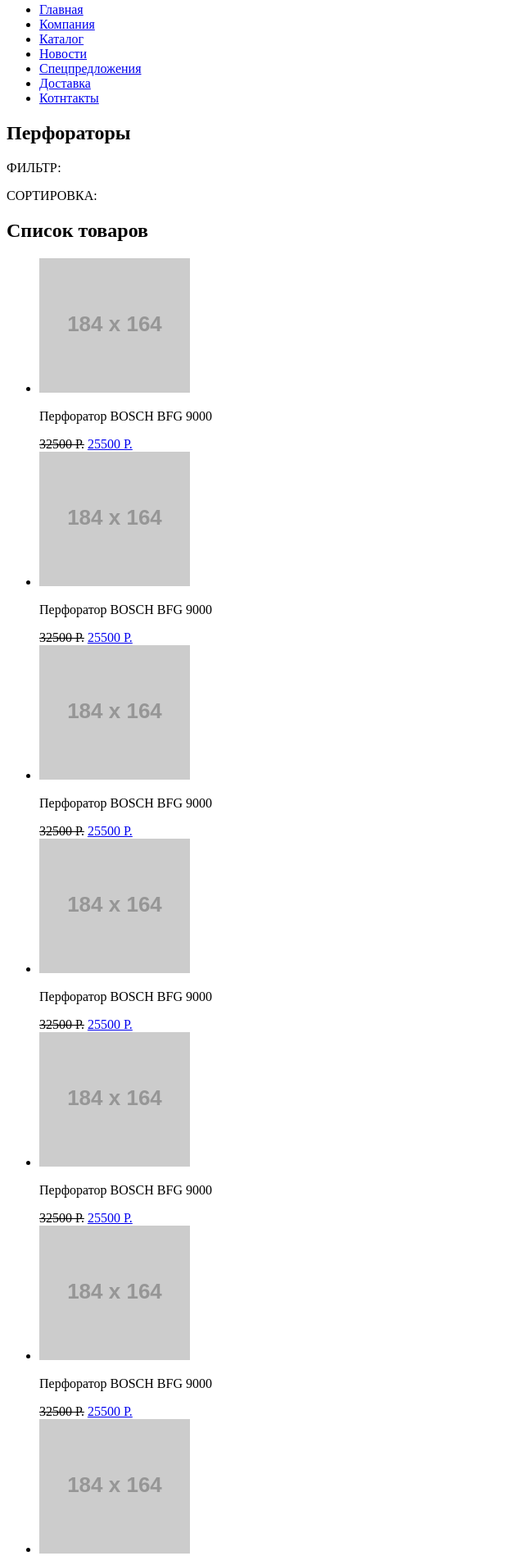
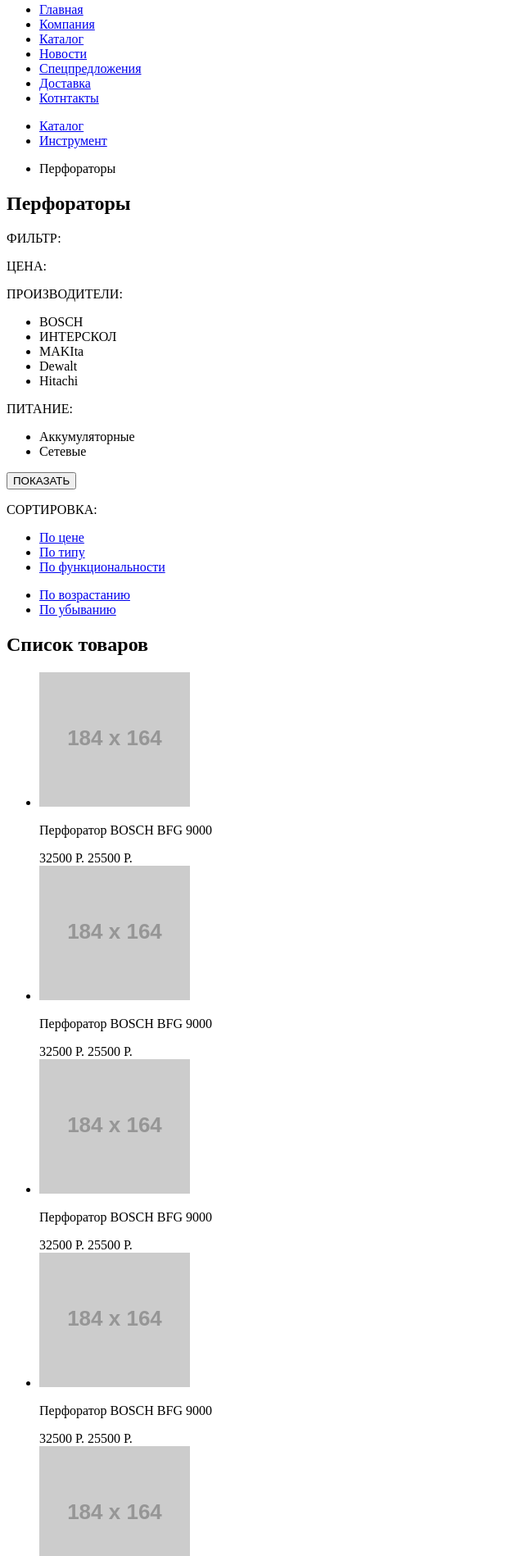
Before and after one commit to IvanTertov4/1588367-technomart-29, a plain HTML site: page catalog.html in a window 1280 px wide. Shown: the part 301-2199 px from the top of the page at 82% size, without its empty margins (0-640 px from the left). Drawn offline with Linux system fonts and the light colour scheme; placeholder pictures from the web are drawn by us.

Commit message:
Каталог переделан.

```diff
--- a/catalog.html
+++ b/catalog.html
@@ -27,104 +27,179 @@
         </div>
         <nav class = "navigation">
           <ul>
-          <li><a href="#">Главная</a></li>
-          <li><a href="#">Компания</a></li>
-          <li><a href="#">Каталог</a></li>
-          <li><a href="#">Новости</a></li>
-          <li><a href="#">Спецпредложения</a></li>
-          <li><a href="#">Доставка</a></li>
-          <li><a href="#">Котнтакты</a></li>
+          <li>
+            <a href="#">Главная</a>
+          </li>
+          <li>
+            <a href="#">Компания</a>
+          </li>
+          <li>
+            <a href="#">Каталог</a>
+          </li>
+          <li>
+            <a href="#">Новости</a>
+          </li>
+          <li>
+            <a href="#">Спецпредложения</a>
+          </li>
+          <li>
+            <a href="#">Доставка</a>
+          </li>
+          <li>
+            <a href="#">Котнтакты</a>
+          </li>
         </ul>
         </nav>
     </header>
     <main>
+      <ul>
+        <li>
+          <a href="#">Каталог</a>
+        </li>
+        <li>
+          <a href="#">Инструмент</a>
+        </li>
+        <li>
+          <p>Перфораторы</p>
+        </li>
+      </ul>
+      <section>
         <h2>Перфораторы</h2>
-      <section>
         <div>
           <p>ФИЛЬТР:</p>
+          <p>ЦЕНА:</p>
+          <p>ПРОИЗВОДИТЕЛИ:</p>
+          <ul>
+            <li>BOSCH</li>
+            <li>ИНТЕРСКОЛ</li>
+            <li>MAKIta</li>
+            <li>Dewalt</li>
+            <li>Hitachi</li>
+          </ul>
+          <p>ПИТАНИЕ:</p>
+          <ul>
+            <li>Аккумуляторные</li>
+            <li>Сетевые</li>
+          </ul>
+          <button>ПОКАЗАТЬ</button>
+        </div>
+        <div>
+          <div>
             <p>СОРТИРОВКА:</p>
+            <ul>
+              <li>
+                <a href="#">По цене</a>
+              </li>
+              <li>
+                <a href="#">По типу</a>
+              </li>
+              <li>
+                <a href="#">По функциональности</a>
+              </li>
+            </ul>
+            <ul>
+              <li>
+                <a href="#">По возрастанию</a>
+              </li>
+              <li>
+                <a href="#">По убыванию</a>
+              </li>
+            </ul>
+          </div>
+          <div>
             <h2>Список товаров</h2>
             <ul>
               <li>
                 <div>
-              <img src="https://via.placeholder.com/184x164" alt="">
+                  <img src="https://via.placeholder.com/184x164" alt="Перфоратор BOSCH BFG 9000">
                   <p>Перфоратор BOSCH BFG 9000</p>
-              <s>32500 Р.</s>
-              <a href="#">25500 Р.</a>
-            </div>
-          </li>
-          <li>
-            <div>
-              <img src="https://via.placeholder.com/184x164" alt="">
-              <p>Перфоратор BOSCH BFG 9000</p>
-              <s>32500 Р.</s>
-              <a href="#">25500 Р.</a>
+                  <span>32500 Р.</span>
+                  <span>25500 Р.</span>
                 </div>
               </li>
               <li>
                 <div>
                   <img src="https://via.placeholder.com/184x164" alt="Перфоратор BOSCH BFG 9000">
                   <p>Перфоратор BOSCH BFG 9000</p>
-              <s>32500 Р.</s>
-              <a href="#">25500 Р.</a>
+                  <span>32500 Р.</span>
+                  <span>25500 Р.</span>
                 </div>
               </li>
               <li>
                 <div>
                   <img src="https://via.placeholder.com/184x164" alt="Перфоратор BOSCH BFG 9000">
                   <p>Перфоратор BOSCH BFG 9000</p>
-              <s>32500 Р.</s>
-              <a href="#">25500 Р.</a>
+                  <span>32500 Р.</span>
+                  <span>25500 Р.</span>
                 </div>
               </li>
               <li>
                 <div>
                   <img src="https://via.placeholder.com/184x164" alt="Перфоратор BOSCH BFG 9000">
                   <p>Перфоратор BOSCH BFG 9000</p>
-              <s>32500 Р.</s>
-              <a href="#">25500 Р.</a>
+                  <span>32500 Р.</span>
+                  <span>25500 Р.</span>
                 </div>
               </li>
               <li>
                 <div>
                   <img src="https://via.placeholder.com/184x164" alt="Перфоратор BOSCH BFG 9000">
                   <p>Перфоратор BOSCH BFG 9000</p>
-              <s>32500 Р.</s>
-              <a href="#">25500 Р.</a>
+                  <span>32500 Р.</span>
+                  <span>25500 Р.</span>
                 </div>
               </li>
               <li>
                 <div>
                   <img src="https://via.placeholder.com/184x164" alt="Перфоратор BOSCH BFG 9000">
                   <p>Перфоратор BOSCH BFG 9000</p>
-              <s>32500 Р.</s>
-              <a href="#">25500 Р.</a>
+                  <span>32500 Р.</span>
+                  <span>25500 Р.</span>
                 </div>
               </li>
               <li>
                 <div>
                   <img src="https://via.placeholder.com/184x164" alt="Перфоратор BOSCH BFG 9000">
                   <p>Перфоратор BOSCH BFG 9000</p>
-              <s>32500 Р.</s>
-              <a href="#">25500 Р.</a>
+                  <span>32500 Р.</span>
+                  <span>25500 Р.</span>
                 </div>
               </li>
               <li>
                 <div>
                   <img src="https://via.placeholder.com/184x164" alt="Перфоратор BOSCH BFG 9000">
                   <p>Перфоратор BOSCH BFG 9000</p>
-              <s>32500 Р.</s>
-              <a href="#">25500 Р.</a>
+                  <span>32500 Р.</span>
+                  <span>25500 Р.</span>
+                </div>
+              </li>
+              <li>
+                <div>
+                  <img src="https://via.placeholder.com/184x164" alt="Перфоратор BOSCH BFG 9000">
+                  <p>Перфоратор BOSCH BFG 9000</p>
+                  <span>32500 Р.</span>
+                  <span>25500 Р.</span>
                 </div>
               </li>
             </ul>
           </div>
+        </div>
+        <div>
           <ul>
-        <li>1</li>
-        <li>2</li>
-        <li>3</li>
-        <li>4</li>
+            <li>
+              <a href="#">1</a>
+            </li>
+            <li>
+              <a href="#">2</a>
+            </li>
+            <li>
+              <a href="#">3</a>
+            </li>
+            <li>
+              <a href="#">следующая</a>
+            </li>
           </ul>
+        </div>
       </section>
     <section>
       <h2>ПАРА СЛОВ О ПЕРФОРАТОРАХ</h2>
@@ -135,7 +210,7 @@
     </main>
     <footer>
       <div>
-        <img src="https://via.placeholder.com/150x100" alt="">
+        <img src="https://via.placeholder.com/150x100" alt="Логотип компании Техномарт">
       </div>
       <div>
         <a href="tel:+7(812)555-05-55">Телефон: +7 (812) 555-05-55</a>
```
Also changed, not shown: index.html (+1 -1 lines). Lines whose indentation alone changed are shown as unchanged.
